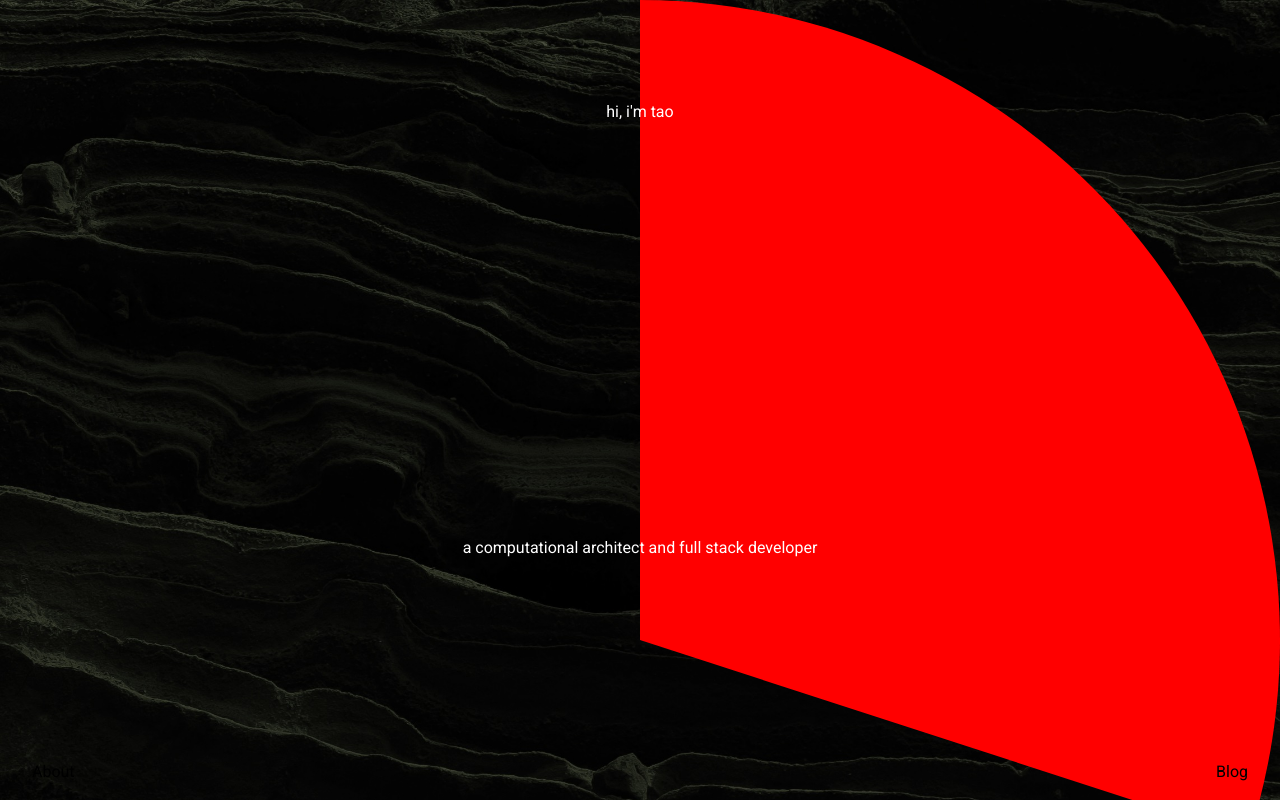
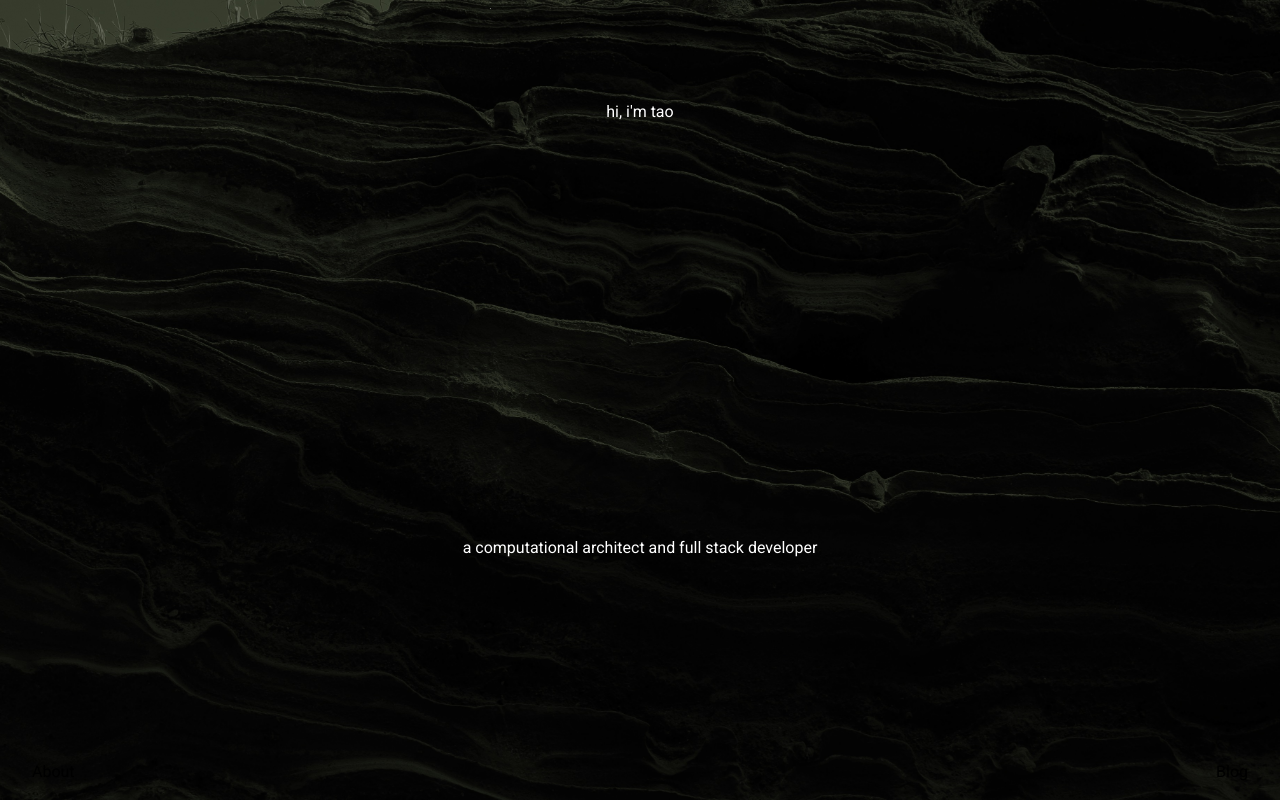
Before and after one commit to Abstractmachina/website_v2, a Next.js app: page / in a window 1280 px wide. Built offline with nearby package versions, Linux system fonts and the light colour scheme.

Commit message:
testing circle animation

```diff
--- a/app/globals.css
+++ b/app/globals.css
@@ -70,3 +70,8 @@ h1 {
     font-size: 10em;
     z-index: 4;
 }
+
+#test {
+  mask-image: url(#bb);
+  -webkit-mask-image: url(#bb);
+}
--- a/app/page.tsx
+++ b/app/page.tsx
@@ -3,7 +3,7 @@
 import globalConfigs from "@/GLOBAL.config";
 import Footer from "@/components/Footer";
 import HomeCenterDial from "@/components/HomeCenterDial";
-import PieChart from "@/components/PieChart";
+import SweepingCircle from "@/components/SweepingCircle";
 import ShiftTranslateTextBox from "@/components/XShiftBanner";
 import { distance, getWindowCenterCoordinate } from "@/libs/geometry";
 import { uploadProjects } from "@/libs/uploadProjects";
@@ -14,7 +14,7 @@ import { IVec2d } from "@/types/IVec2d";
 import { Alignment } from "@/types/enum_AlignmentX";
 import { Direction } from "@/types/enum_direction";
 import { Page } from "@/types/enum_page";
-import { motion, useAnimate } from "framer-motion";
+import { motion, useAnimate, useMotionValue } from "framer-motion";
 import Image from "next/image";
 import Link from "next/link";
 import { useRouter } from "next/navigation";
@@ -177,6 +177,11 @@ export default function Home() {
 		end: { pathLength: 1 },
 	};
 
+	const pe = useMotionValue<number>(0);
+	pe.set(0.3);
+
+
+
 	return (
 		<main className="fixed min-h-full min-w-full top-0 left-0 bg-img-rock-00 bg-right-bottom bg-cover flex justify-center items-center" ref={scope}>
 
@@ -195,7 +200,7 @@ export default function Home() {
 
 			</div> */}
 
-			<PieChart percent={0.3}/>
+			<SweepingCircle percent={0.4} />
 
 			<h2 id="greeting" className="fixed top-[calc(50vh-10rem)] z-10 text-white">hi, i&apos;m tao</h2>
 
--- a/components/PieChart.tsx
+++ /dev/null
@@ -1,43 +0,0 @@
-"use client";
-
-import { FC, ReactElement, useEffect, useState } from "react";
-import { IVec2d } from "@/types/IVec2d";
-import { motion } from "framer-motion";
-
-type PieChartProps = {
-	percent : number
-}
-
-const PieChart: FC<PieChartProps> = ({percent}): ReactElement => {
-	const [startPos, setStartPos] = useState<IVec2d>(getCoordinatesForPercent(0));
-	const [endPos, setEndPos] = useState<IVec2d>(getCoordinatesForPercent(percent));
-	const largeArcFlag = percent > 0.5 ? 1 : 0;
-
-
-	useEffect(() => {
-		setStartPos(getCoordinatesForPercent(0));
-		setEndPos(getCoordinatesForPercent(percent));
-	}, [percent])
-
-
-	function getCoordinatesForPercent(percent: number): IVec2d {
-		const x = Math.cos(2 * Math.PI * percent);
-		const y = Math.sin(2 * Math.PI * percent);
-		return { x, y } as IVec2d;
-	}
-
-	const pathData = [`M ${startPos.x} ${startPos.y}`, `A 1 1 0 ${largeArcFlag} 1 ${endPos.x} ${endPos.y}`, `L 0 0`].join(" ");
-
-
-
-	return (
-		<svg viewBox="-1 -1 2 2" style={{ transform: "rotate(-0.25turn)" }}>
-			<motion.path d={pathData}
-				fill="red"
-				strokeWidth="2" />
-
-		</svg>
-	);
-};
-
-export default PieChart;
--- /dev/null
+++ b/components/SweepingCircle.tsx
@@ -0,0 +1,76 @@
+"use client";
+
+import { FC, ReactElement, useEffect, useState } from "react";
+import { IVec2d } from "@/types/IVec2d";
+import { motion, useMotionValue } from "framer-motion";
+import Image from 'next/image';
+
+type SweepingCircleProps = {
+	percent : number
+}
+
+const SweepingCircle: FC<SweepingCircleProps> = ({percent}): ReactElement => {
+	const [startPos, setStartPos] = useState<IVec2d>(getCoordinatesForPercent(0));
+	const [endPos, setEndPos] = useState<IVec2d>(getCoordinatesForPercent(percent));
+	const largeArcFlag = percent > 0.5 ? 1 : 0;
+	const currentPercent = useMotionValue(percent);
+
+	useEffect(() => {
+		setStartPos(getCoordinatesForPercent(0));
+		setEndPos(getCoordinatesForPercent(percent));
+	}, [percent])
+
+
+	function getCoordinatesForPercent(percent: number): IVec2d {
+		const x = Math.cos(2 * Math.PI * percent);
+		const y = Math.sin(2 * Math.PI * percent);
+		return { x, y } as IVec2d;
+	}
+
+	const pathData = [`M ${startPos.x} ${startPos.y}`, `A 1 1 0 ${largeArcFlag} 1 ${getCoordinatesForPercent(currentPercent.get()).x} ${getCoordinatesForPercent(currentPercent.get()).y}`, `L 0 0`].join(" ");
+
+
+
+	return (
+		<div className="">
+
+
+			<svg
+				width="100%"
+				height="100%"
+				viewBox="-1 -1 2 2"
+				style={{ transform: "rotate(-0.25turn)" }}>
+				<defs>
+					<mask id="bb">
+						<circle
+						id = "aa"
+						cx="0"
+						cy=""
+						r="0.5"
+						stroke="white"
+						strokeWidth="1"
+						strokeDasharray="2.2"
+						/>
+				</mask>
+
+					</defs>
+
+
+				{/* <g mask="url(#bb)" href="#aa"> */}
+
+					{/* <img src="./img/test.png" alt="test" /> */}
+					{/* <rect x="-1" y="-1" width="2" height="2" fill="blue" /> */}
+
+				{/* </g> */}
+
+			</svg>
+			<img src="/img/test.png" alt="test" id="test" className="fixed top-2"></img>
+
+		</div>
+
+
+
+	);
+};
+
+export default SweepingCircle;
```
Also changed, not shown: public/img/test.png (added).
